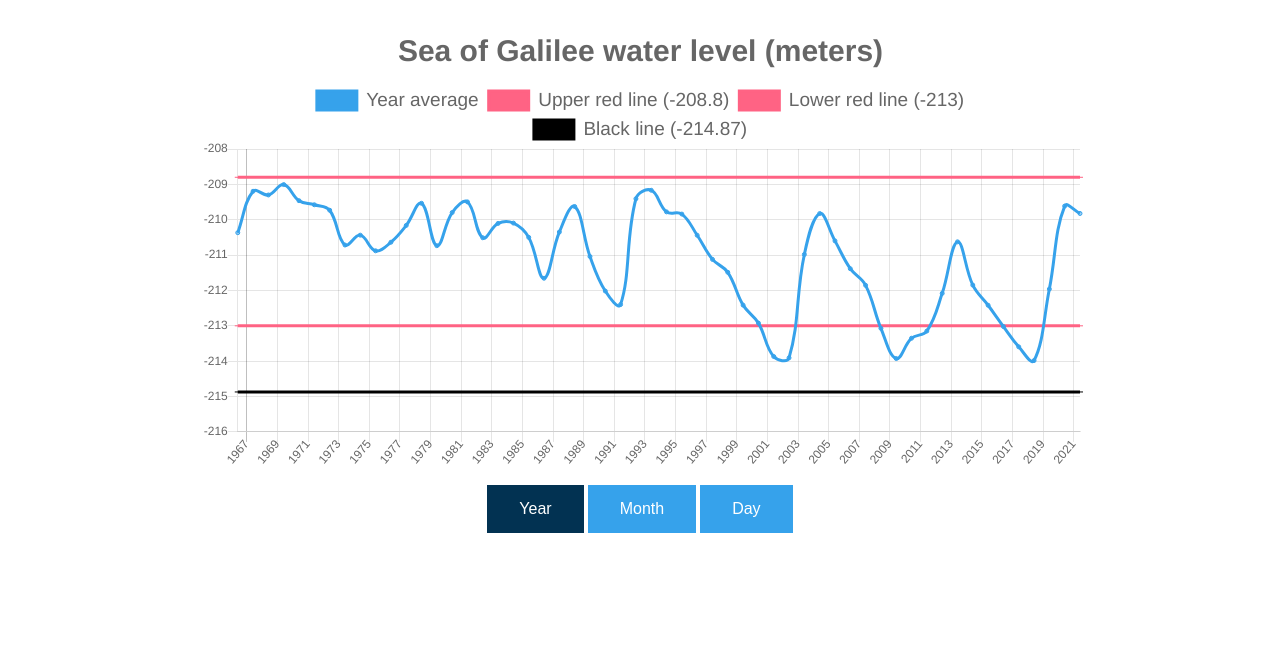
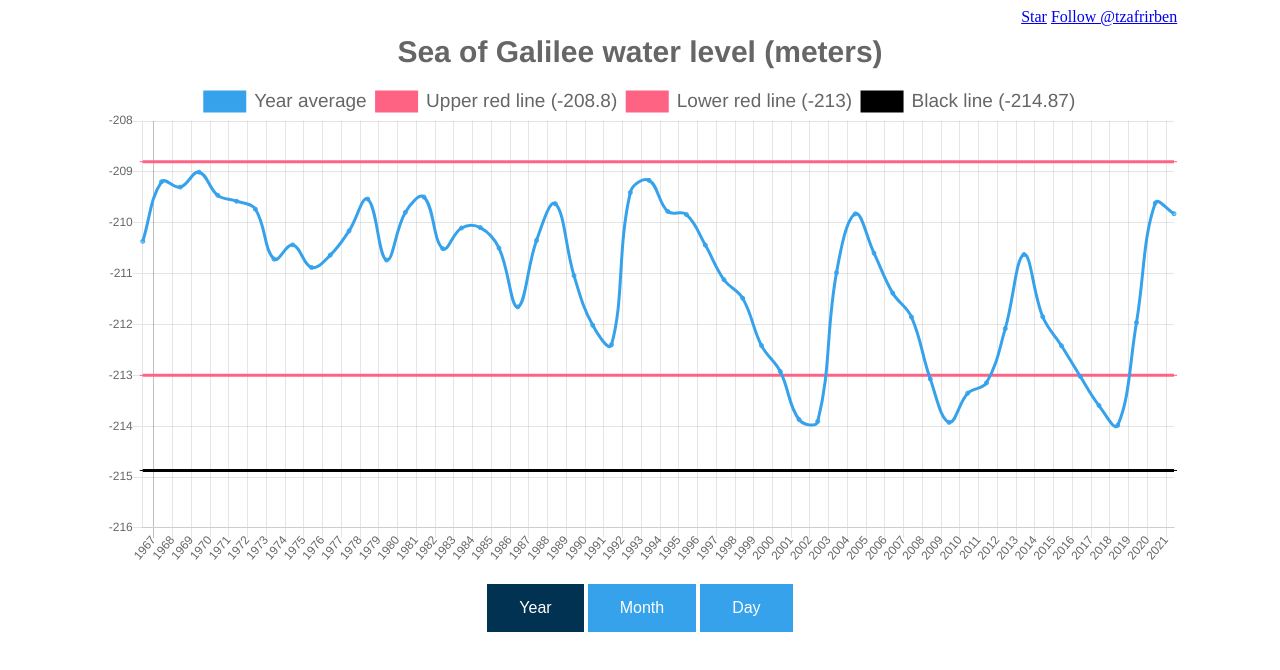
Before and after one commit to tzafrirben/sea-of-galilee, a plain HTML site: page docs/index.html in a window 1280 px wide. Drawn offline with nearby package versions, Linux system fonts and the light colour scheme.

Commit message:
update readme file

```diff
--- a/docs/index.html
+++ b/docs/index.html
@@ -8,6 +8,7 @@
   <script src="https://cdn.jsdelivr.net/npm/chart.js@2.9.4/dist/Chart.min.js"
     integrity="sha256-t9UJPrESBeG2ojKTIcFLPGF7nHi2vEc7f5A2KpH/UBU=" crossorigin="anonymous">
   </script>
+  <script async defer src="https://buttons.github.io/buttons.js"></script>
   <style>
     .btn {
       background-color: rgb(54, 162, 235);
@@ -27,7 +28,15 @@
 </head>
 
 <body>
-  <div style="width:70%;margin:2% auto;">
+  <div style="width:85%;margin:auto;text-align: right;">
+    <a class="github-button" href="https://github.com/tzafrirben/sea-of-galilee"
+      data-color-scheme="no-preference: dark; light: dark; dark: dark;" data-size="large"
+      aria-label="Star tzafrirben/sea-of-galilee on GitHub">Star</a>
+    <a class="github-button" href="https://github.com/tzafrirben"
+      data-color-scheme="no-preference: dark; light: dark; dark: dark;" data-size="large"
+      aria-label="Follow @tzafrirben on GitHub">Follow @tzafrirben</a>
+  </div>
+  <div style="width:85%;margin:auto;">
     <div>
       <canvas id="canvas"></canvas>
     </div>
```
Also changed, not shown: 1 other file.
